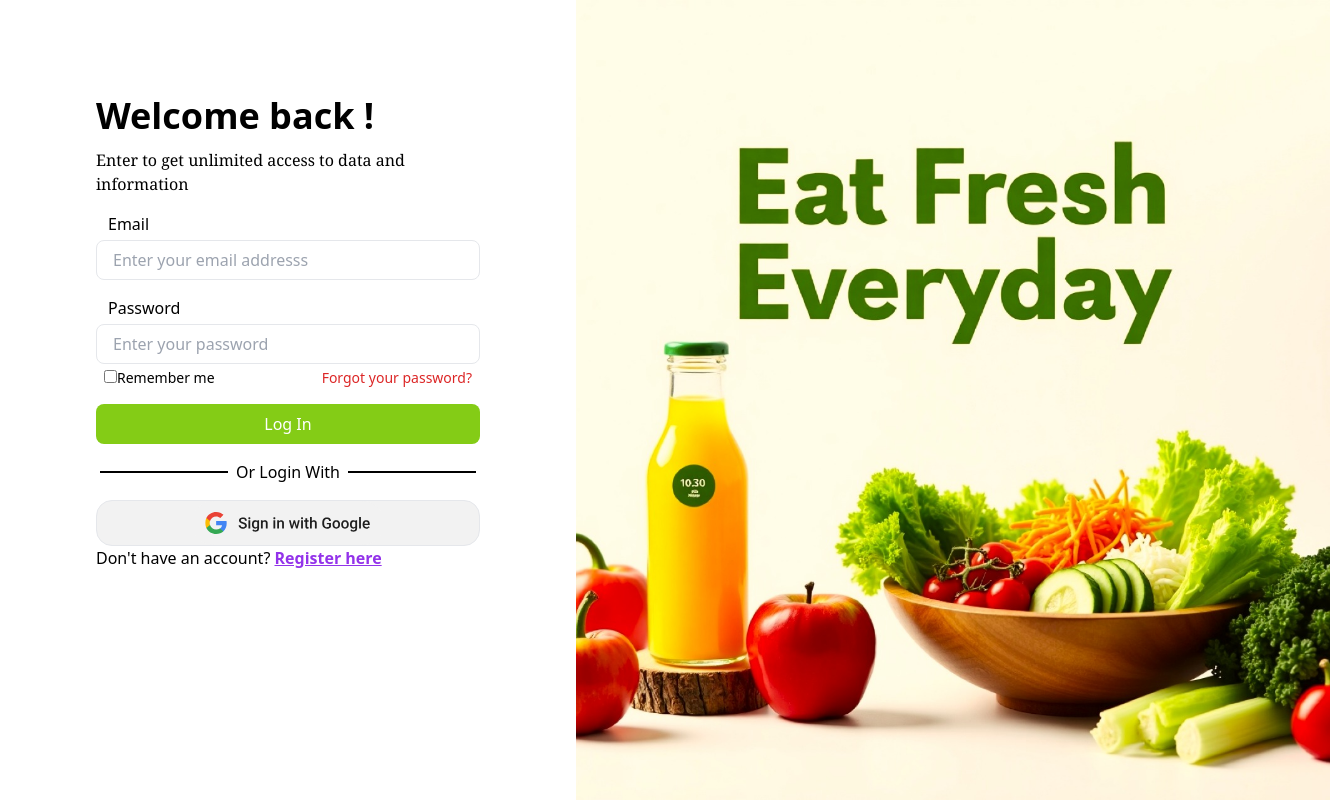
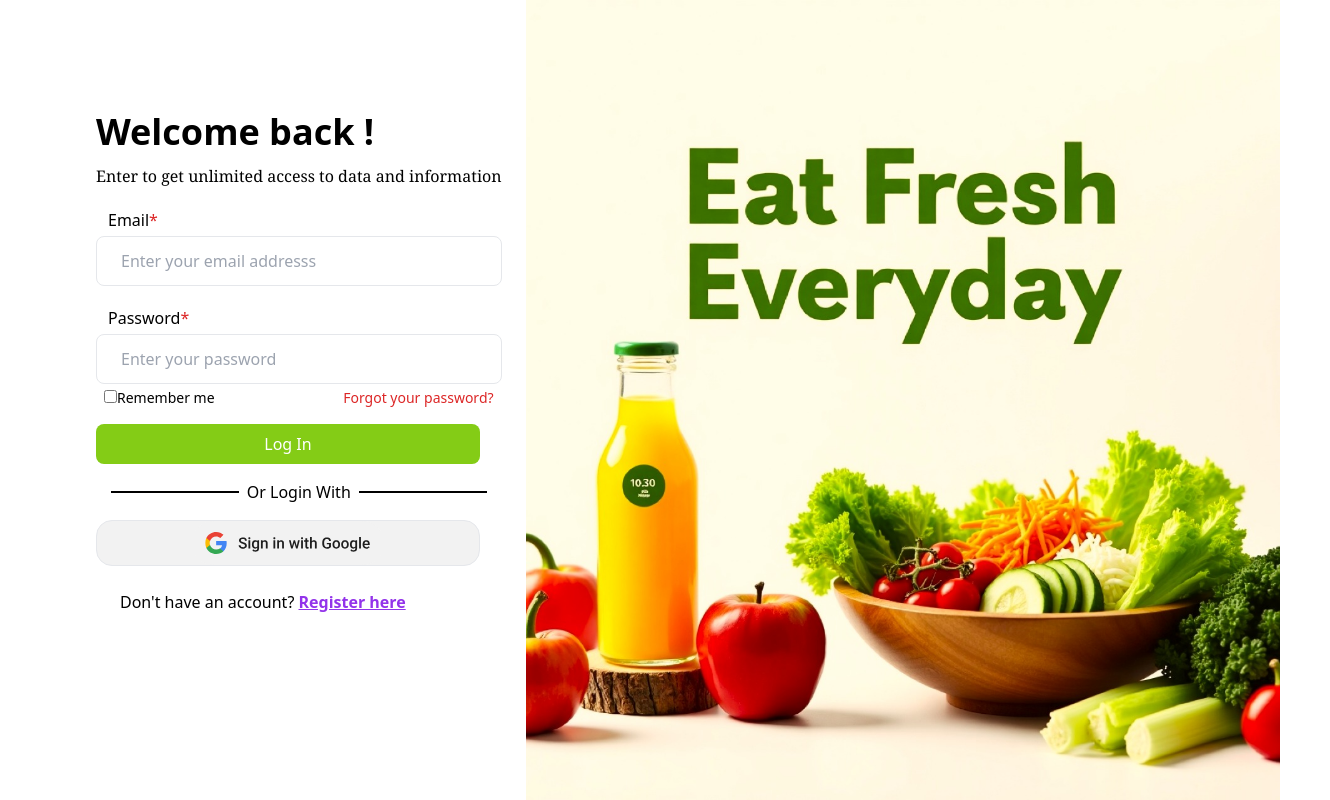
Before and after one commit to red345686/Foodlens_revamped, a React (Vite) app in the folder frontend/: page /login in a window 1280 px wide. Shown: the whole page, 1330 px wide, since content can reach past the window. Built offline with nearby package versions, Linux system fonts and the light colour scheme.

Commit message:
Fixed some css in login page

```diff
--- a/frontend/src/Login.jsx
+++ b/frontend/src/Login.jsx
@@ -4,16 +4,16 @@ import { Link } from 'react-router-dom'
 const Login = () => {
   return (
     <div className='flex justify-between'>
-      <div className='m-24'>
+      <div className='ml-24' style={{marginTop: '14vh'}}>
         <h1 className='text-4xl font-semibold'>Welcome back !</h1>
         <p className='font-serif mt-3'>Enter to get unlimited access to data and information</p>
-        <div className='flex flex-col space-y-1 mt-4'>
-          <label htmlFor="email" className='font-medium pl-3'>Email</label>
-          <input type="text" id='email' name='email' placeholder='Enter your email addresss' className='border rounded-lg h-10 px-4' />
+        <div className='flex flex-col space-y-1 mt-5'>
+          <label htmlFor="email" className='font-medium pl-3'>Email<span className='text-red-600'>*</span></label>
+          <input type="text" id='email' name='email' placeholder='Enter your email addresss' className='border rounded-lg h-10 p-6' />
         </div>
-        <div className='flex flex-col space-y-1 mt-4'>
-          <label htmlFor="password" className='font-medium pl-3'>Password</label>
-          <input type="text" id='password' name='password' placeholder='Enter your password' className='border rounded-lg h-10 px-4' />
+        <div className='flex flex-col space-y-1 mt-5'>
+          <label htmlFor="password" className='font-medium pl-3'>Password<span className='text-red-600'>*</span></label>
+          <input type="password" id='password' name='password' placeholder='Enter your password' className='border rounded-lg h-10 p-6' />
         </div>
         <div className='mx-2 flex justify-between font-thin text-sm mt-1'>
           <div>
@@ -30,7 +30,7 @@ const Login = () => {
         </div>
         {/* Google Login below */}
         <button className='flex justify-around border rounded-2xl text w-96' style={{ backgroundColor: '#f2f2f2' }}><img src='google.svg' style={{ width: '12rem' }}></img></button>
-        <p>Don't have an account? <Link className='text-purple-600 underline font-semibold'>Register here</Link></p>
+        <p className='mt-6 mx-6'>Don't have an account? <Link className='text-purple-600 underline font-semibold'>Register here</Link></p>
       </div>
       <img src="LoginBack.jpg" alt="" style={{ height: '100vh' }} />
     </div>
```
